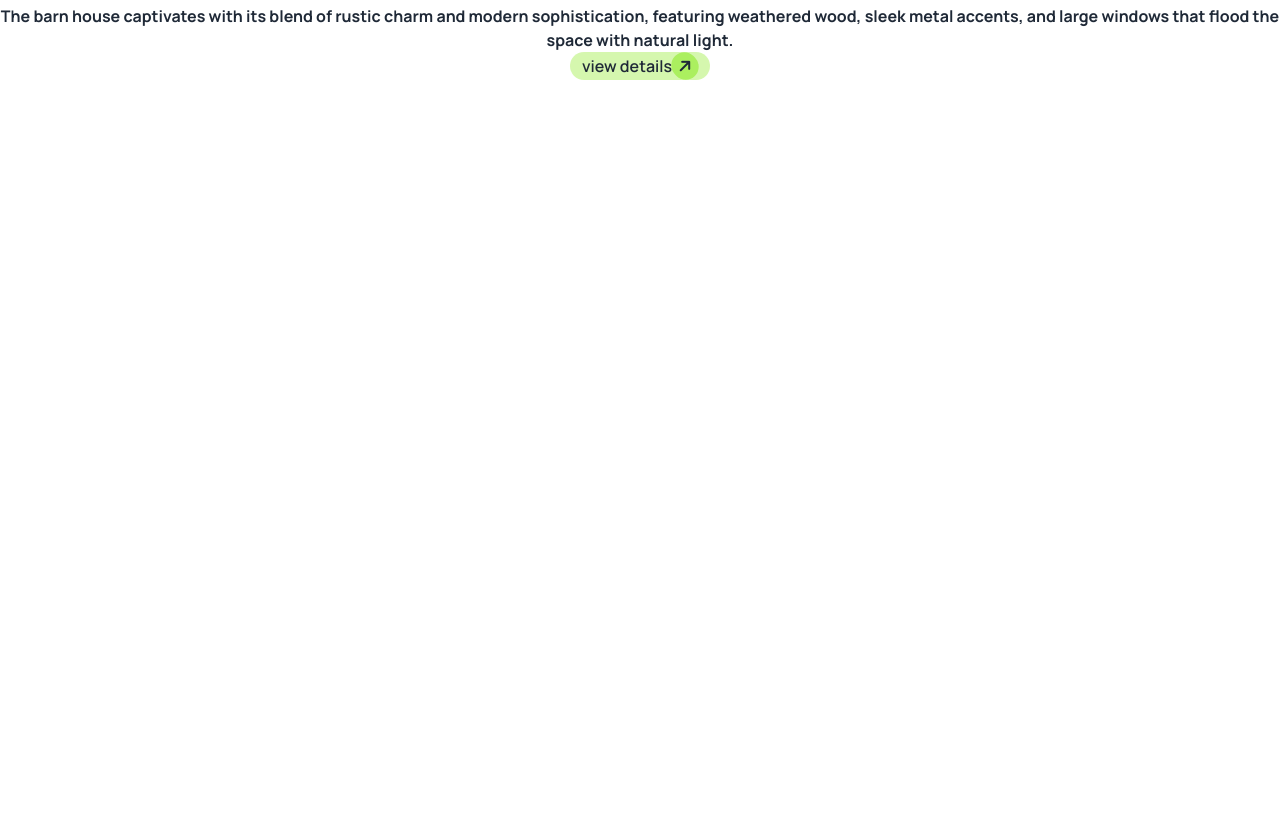
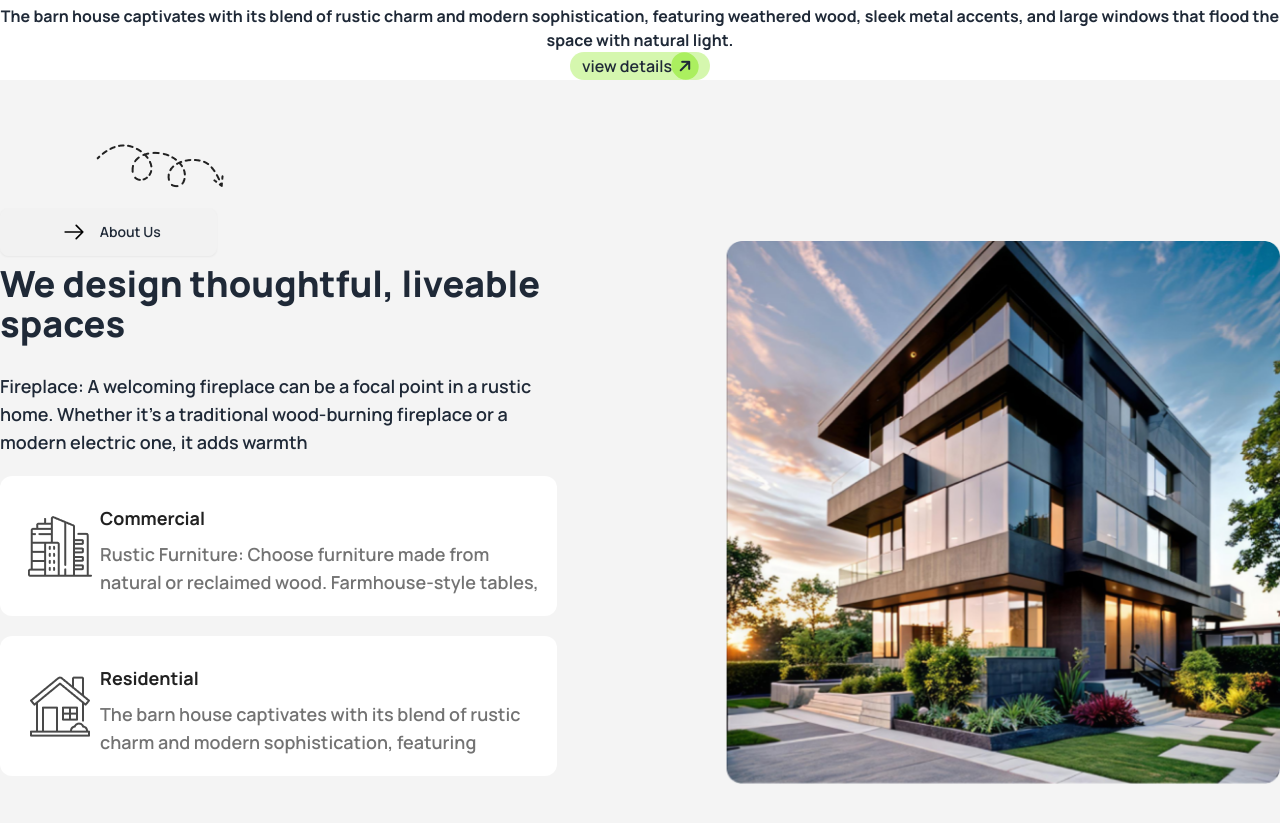
Before and after one commit to sadman-israk/website-3, a plain HTML site: page index.html in a window 1280 px wide. Shown: the part 445-1268 px from the top of the page. Before the commit the page ends 800 px from the top, so only its background shows below. Drawn offline with nearby package versions, Linux system fonts and the light colour scheme.

Commit message:
added about us sectionr

```diff
--- a/index.html
+++ b/index.html
@@ -120,10 +120,71 @@
     <main>
         <!-- about us -->
 
-
-
-        </section>
-
+       <section>
+         <!-- main-section  -->
+    <main class="">
+        <!-- about-section  -->
+        <div class="bg-[#F4F4F4] pb-20">
+          <div class=" lg:block lg:ml-24 2xl:ml-40 lg:pt-16 hidden">
+            <img src="./assets/Vector.png" alt="">
+          </div>
+          <div class="container  mx-auto">
+            <div class="flex-col md:flex lg:flex-row justify-between">
+              <!-- content-section  -->
+               <div class="w-11/12 md:w-11/12 lg:w-6/12 xl:w-6/12 m-auto">
+                  <div class="w-8/12 m-auto md:m-auto lg:m-0">
+                    <a class="btn bg-[#FFFFFF] text-xl font-extrabold rounded-3xl w-full m-auto lg:w-7/12 mt-5 ">
+                      <button class=" p-1 lg:p-2 rounded-full text-[#000000]">
+                        <svg xmlns="http://www.w3.org/2000/svg"
+                        class="h-5 w-5 -rotate-45"
+                        fill="none"
+                        viewBox="0 0 24 24"
+                        stroke="currentColor"
+                        className="size-6">
+                        <path
+                          stroke-linecap="round"
+                          stroke-linejoin="round"
+                          stroke-width="2"
+                        d="m4.5 4.5 15 15m0 0V8.25m0 11.25H8.25" />
+                      </svg>
+                      </button>About Us
+                    </a>
+                  </div>
+                  <h1 class="text-center text-3xl lg:text-left lg:text-4xl font-extrabold py-2">We design thoughtful, liveable spaces</h1>
+                  <p class="text-center lg:text-left md:text-lg lg:text-lg text-sm py-5 font-semibold">
+                    Fireplace: A welcoming fireplace can be a focal
+                    point in a rustic home. Whether it’s a traditional wood-burning fireplace or a modern electric one, it adds warmth
+                  </p>
+                  <div class="md:flex lg:flex-col">
+                    <div class="flex justify-between bg-white rounded-xl py-5 px-2 mb-5 items-center">
+                      <img class="p-2 lg:pl-5" src="./assets/commercial.png" alt="">
+                      <!-- content box1 -->
+                      <div class="lg:w-[500px] w-full">
+                        <h1 class="text-lg font-bold text-[#212121] py-2">Commercial</h1>
+                        <p class="text-[#737373] md:text-lg lg:text-lg text-sm font-semibold">
+                          Rustic Furniture: Choose furniture made from natural or reclaimed wood. Farmhouse-style tables,
+                        </p>
+                      </div>
+                    </div>
+                    <div class="flex justify-between bg-white rounded-xl py-5 px-2 mb-5 items-center">
+                      <img class="p-2 lg:pl-5" src="./assets/residential.png" alt="">
+                      <!-- content box2 -->
+                      <div class="w-10/12 lg:w-[500px]">
+                        <h1 class="text-lg font-bold text-[#212121] py-2">Residential</h1>
+                        <p class="text-[#737373] md:text-lg lg:text-lg text-sm font-semibold">
+                          The barn house captivates with its blend of rustic charm and modern sophistication, featuring </p>
+                      </div>
+                    </div>
+                  </div>
+               </div>
+               <!-- image-section  -->
+               <div class="w-11/12 lg:h-full lg:w-[750px] 2xl:w-6/12 md:w-11/12 lg:ml-14  2xl:ml-96 lg:pl-28 lg:pt-10 m-auto">
+                <img class="h-64 w-full md:h-80 md:self-center lg:h-full" src="./assets/Rectangle.png" alt="">
+               </div>
+            </div>
+          </div>
+        </div>
+       </section>
     </main>
 
     <!-- footer section -->
```
